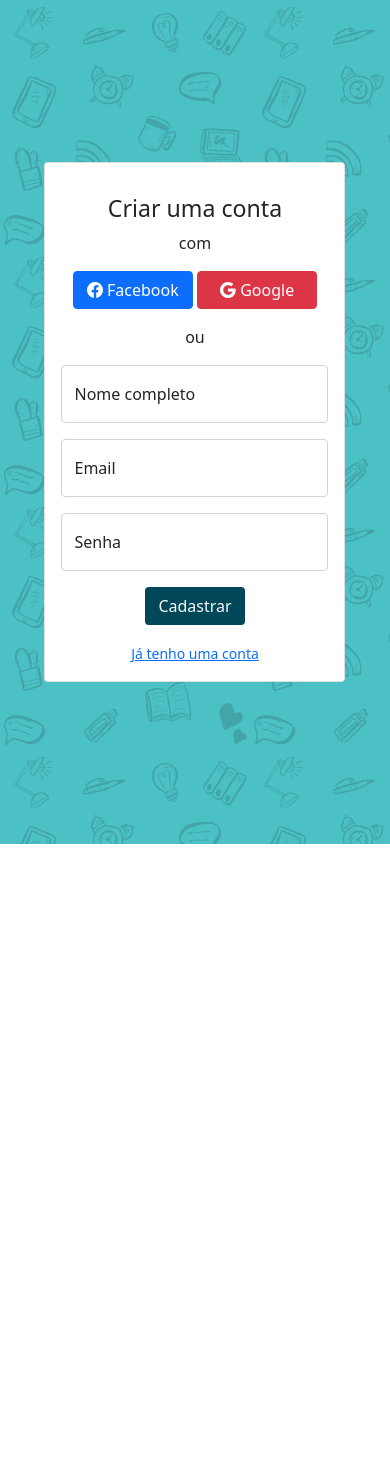
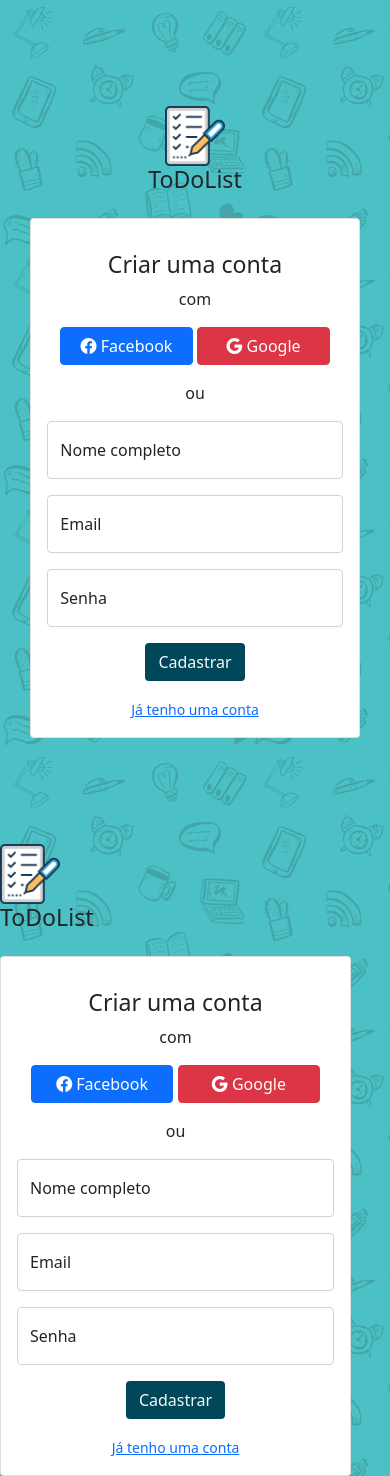
Before and after one commit to VanessaPDias/gerenciador-de-tarefas, a plain HTML site: page criarConta.html in a window 390 px wide. Before the commit the page ends 844 px from the top, so only its background shows below. Drawn offline with nearby package versions, Linux system fonts and the light colour scheme.

Commit message:
ajustes de responsividade

```diff
--- a/criarConta.css
+++ b/criarConta.css
@@ -1,6 +1,12 @@
 
 body {
     background-image: url(./imagens/banner.png);
+}
+
+
+.criar-conta {
+    width: 90%;
+
 }
 
 .btn-social {
@@ -17,3 +23,38 @@
     border-color: #004759;
     color: #f8f9fa;
 }
+
+
+
+@media screen and (min-width: 576px) {
+    .criar-conta {
+        width: 90%;
+    }
+}
+
+@media screen and (min-width: 768px) {
+    .criar-conta {
+        width: 80%;
+    }
+
+}
+
+@media screen and (min-width: 992px) {
+    .criar-conta {
+        width: 70%;
+    }
+}
+
+@media screen and (min-width: 1200px) {
+    .criar-conta {
+        padding-top: 20px;
+        padding-bottom: 20px;
+      width: 45%;
+    }
+}
+
+@media screen and (min-width: 1400px) {
+    .criar-conta {
+        width: 35%;
+    }
+}
--- a/criarConta.html
+++ b/criarConta.html
@@ -12,15 +12,12 @@
     <link rel="stylesheet" href="criarConta.css">
 </head>
 
-<body>
-    <main class="criar-conta container-fluid vh-100">
-        <div class="row h-100">
-                <!-- <a href="#"><img src="./imagens/iconeLista.png" width="40" height="40" alt=""></a>
-                <h3>ToDoList</h3> -->
-
-            <div class="col-1 col-lg-3"></div>
-            <div class="col-10 col-lg-6 my-auto">
-                <div class="card">
+<body class="vh-100">
+    <div class="container-fluid h-100 d-flex justify-content-center text-center">
+        <div class="criar-conta my-auto">
+            <img src="./imagens/iconeLista.png" width="60" height="60" alt="">
+            <h3>ToDoList</h3>
+            <div class="card mt-4">
                 <div class="card-body text-center">
                     <h3 class="card-title pt-3">Criar uma conta</h3>
                     <p class="card-text">com</p>
@@ -36,8 +33,8 @@
                             <label for="floatingInput">Nome completo</label>
                         </div>
                         <div class="form-floating mb-3">
-                                <input type="email" class="form-control" id="floatingInput"
-                                    placeholder="name@exemplo.com" required>
+                            <input type="email" class="form-control" id="floatingInput" placeholder="name@exemplo.com"
+                                required>
                             <label for="floatingInput">Email</label>
                         </div>
                         <div class="form-floating mb-3">
@@ -47,13 +44,46 @@
                         </div>
                         <button class="btn-cadastrar btn" type="submit">Cadastrar</button>
                     </form>
-                        <a class="small" href="#">Já tenho  uma conta</a>
+                    <a class="small" href="#">Já tenho uma conta</a>
                 </div>
             </div>
         </div>
-            <div class="col-1 col-lg-3"></div>
     </div>
-    </main>
+
+    <div class="criar-conta h-auto">
+        <img src="./imagens/iconeLista.png" width="60" height="60" alt="">
+        <h3>ToDoList</h3>
+        <div class="card mt-4">
+            <div class="card-body text-center">
+                <h3 class="card-title pt-3">Criar uma conta</h3>
+                <p class="card-text">com</p>
+                <div class="pb-3">
+                    <a href="#" class="btn-social btn btn-primary"><i class="bi bi-facebook"></i> Facebook</a>
+                    <a href="#" class="btn-social btn btn-danger"><i class="bi bi-google"></i> Google</a>
+                </div>
+                <p class="card-text">ou</p>
+
+                <form class="mb-3">
+                    <div class="form-floating mb-3">
+                        <input type="text" class="form-control" id="floatingInput" placeholder="Maria" required>
+                        <label for="floatingInput">Nome completo</label>
+                    </div>
+                    <div class="form-floating mb-3">
+                        <input type="email" class="form-control" id="floatingInput" placeholder="name@exemplo.com"
+                            required>
+                        <label for="floatingInput">Email</label>
+                    </div>
+                    <div class="form-floating mb-3">
+                        <input type="password" class="form-control" id="floatingPassword" placeholder="senha" required>
+                        <label for="floatingPassword">Senha</label>
+                    </div>
+                    <button class="btn-cadastrar btn" type="submit">Cadastrar</button>
+                </form>
+                <a class="small" href="#">Já tenho uma conta</a>
+            </div>
+        </div>
+    </div>
+
 
 </body>
 <script src="https://cdn.jsdelivr.net/npm/bootstrap@5.0.2/dist/js/bootstrap.bundle.min.js"
```
Also changed, not shown: index.css (renamed from style.css, +29 -1 lines), index.html (+7 -7 lines). Lines whose indentation alone changed are shown as unchanged.
